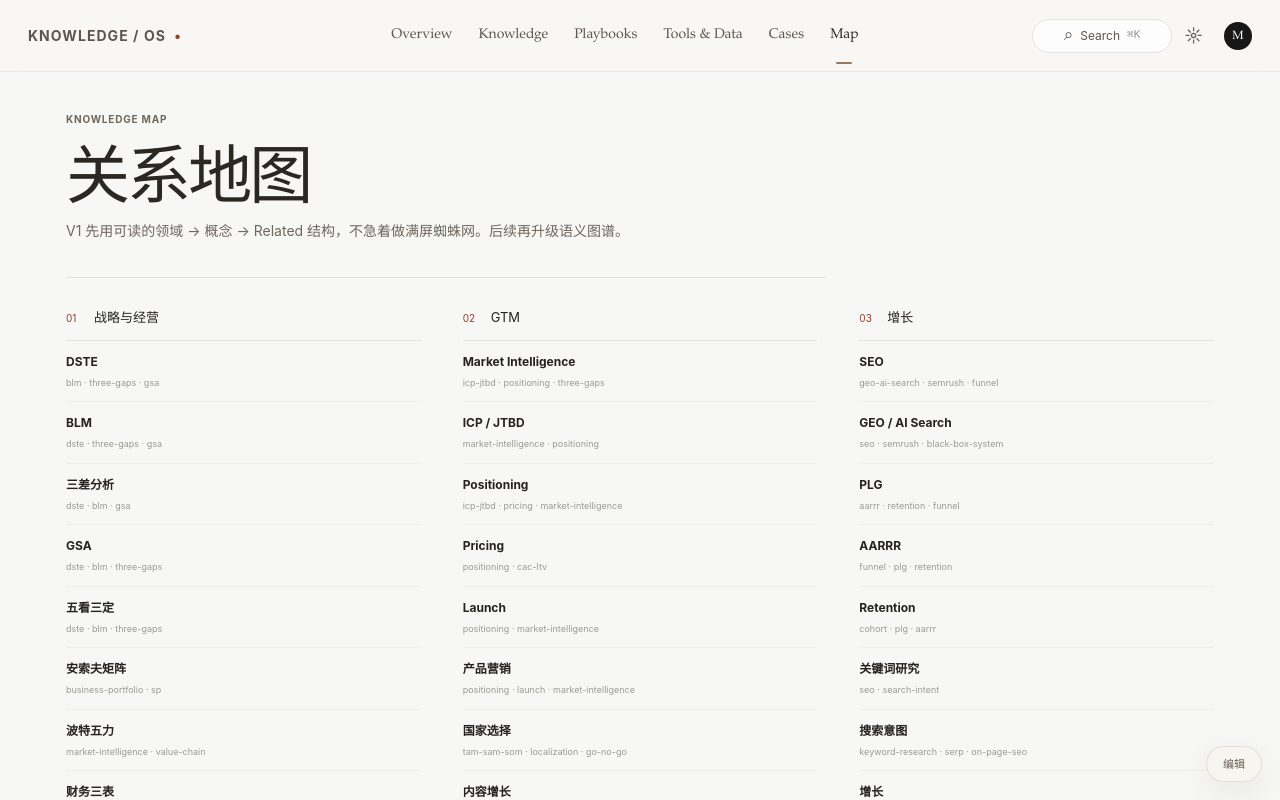
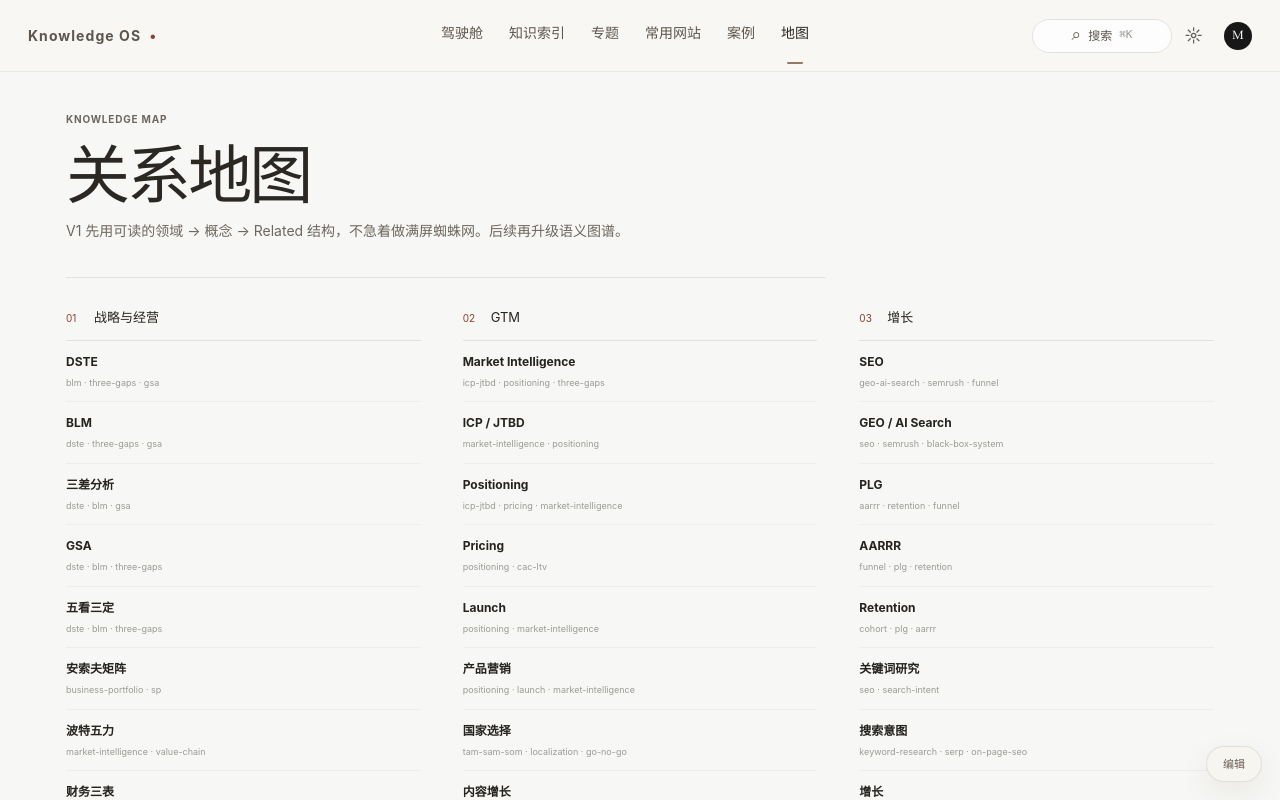
Before and after one commit to water3ovo/Knowledge-OS, a Next.js app: page /map in a window 1280 px wide. Shown: the top 800 px of the page. Built offline with nearby package versions, Linux system fonts and the light colour scheme.

Commit message:
Make section navigation labels editable

```diff
--- a/app/section-header.tsx
+++ b/app/section-header.tsx
@@ -1,25 +1,30 @@
-const nav = [
-  ["Overview", "/"],
-  ["Knowledge", "/knowledge"],
-  ["Playbooks", "/playbooks"],
-  ["Tools & Data", "/tools"],
-  ["Cases", "/cases"],
-  ["Map", "/map"],
-] as const;
+"use client";
+
+import { useWebsitePreferences } from "./editor-preferences";
 
 export default function SectionHeader({ active }: { active: string }) {
+  const { preferences } = useWebsitePreferences();
+  const nav = [
+    [preferences.navLabels.dashboard, "/", "Overview"],
+    [preferences.navLabels.knowledge, "/knowledge", "Knowledge"],
+    [preferences.navLabels.topics, "/playbooks", "Playbooks"],
+    ["常用网站", "/tools", "Tools & Data"],
+    [preferences.navLabels.cases, "/cases", "Cases"],
+    [preferences.navLabels.map, "/map", "Map"],
+  ] as const;
+
   return (
     <header className="topbar section-topbar">
-      <a className="brand plain-link" href="/">KNOWLEDGE / OS <span className="brand-dot">•</span></a>
+      <a className="brand plain-link" href="/">Knowledge OS <span className="brand-dot">•</span></a>
       <nav className="topnav" aria-label="Primary">
-        {nav.map(([label, href]) => (
-          <a key={label} href={href} className={`nav-link plain-link ${active === label ? "active" : ""}`}>
+        {nav.map(([label, href, key]) => (
+          <a key={key} href={href} className={`nav-link plain-link ${active === key ? "active" : ""}`}>
             {label}
           </a>
         ))}
       </nav>
       <a className="search-trigger plain-link" href="/knowledge">
-        <span className="search-icon">⌕</span><span>Search</span><kbd>⌘K</kbd>
+        <span className="search-icon">⌕</span><span>搜索</span><kbd>⌘K</kbd>
       </a>
       <span className="theme-button" aria-hidden="true">☼</span>
       <div className="avatar" aria-hidden="true">M</div>
```
